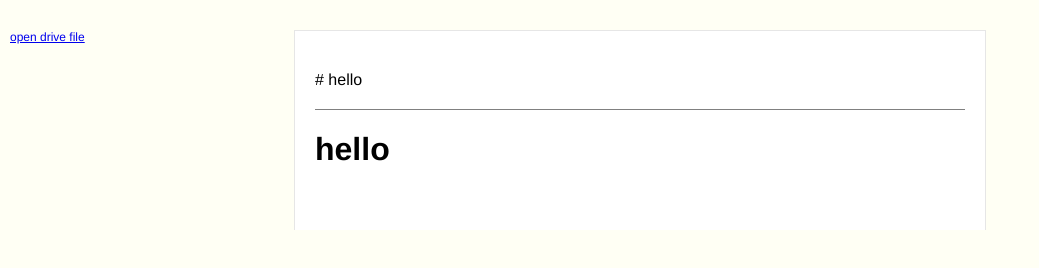
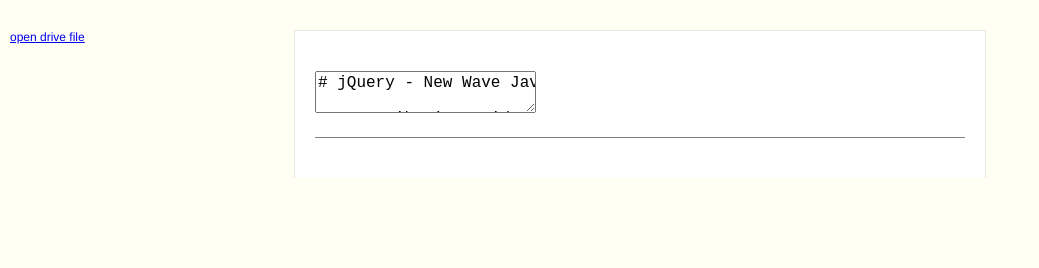
Before and after one commit to k9ordon/schreiber, a plain HTML site: page public/index.html in a window 1280 px wide. Shown: the whole page, without its empty margins (0-1039 px from the left). Drawn offline with Linux system fonts and the light colour scheme.

Commit message:
added codemirror

```diff
--- a/public/index.html
+++ b/public/index.html
@@ -4,7 +4,7 @@
     <title></title>
     <link href="app.css" media="all" rel="stylesheet" type="text/css" />
 </head>
-<body>
+<body class="cm-s-solarized cm-s-light">
 
 <div id="files">
     <a id="openPickerButton" href="#">open drive file</a>
@@ -12,8 +12,17 @@
 </div>
 
 <div id="file">
-    <div id="src" spellcheck="false" autocapitalize="off" contenteditable="true"># hello</div>
-	<div id="preview" contenteditable="true"></div>
+    <textarea id="src" name="code"># jQuery - New Wave JavaScript
+
+## Contribution Guides
+
+In the spirit of open source software development, jQuery always encourages community code contribution. To help you get started and before you jump into writing code, be sure to read these important contribution guidelines thoroughly:
+
+1. [Getting Involved](http://docs.jquery.com/Getting_Involved)
+2. [Core Style Guide](http://docs.jquery.com/JQuery_Core_Style_Guidelines)
+3. [Tips For Bug Patching](http://docs.jquery.com/Tips_for_jQuery_Bug_Patching)
+</textarea>
+	<div id="preview"></div>
 </div>
 
 <script type="text/javascript" src="app-min.js"></script>
```
Also changed, not shown: 1 other file.
